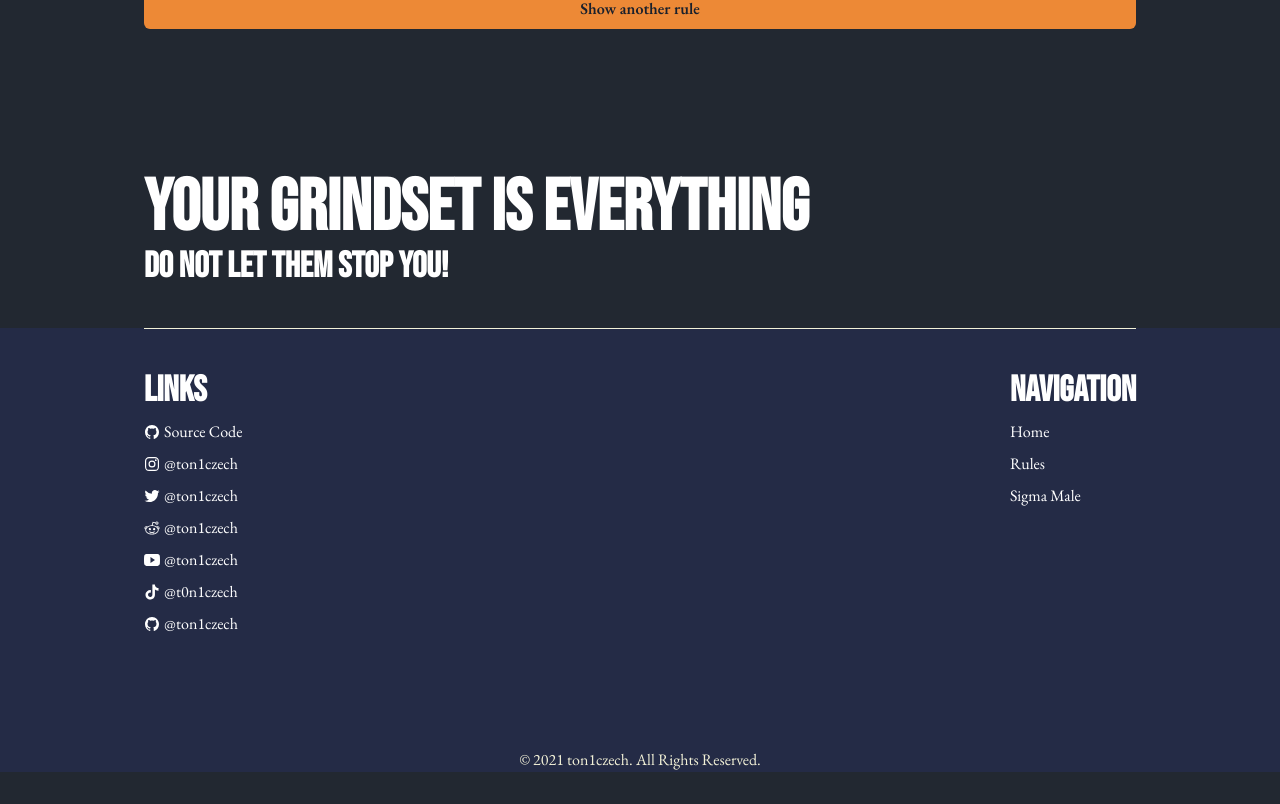
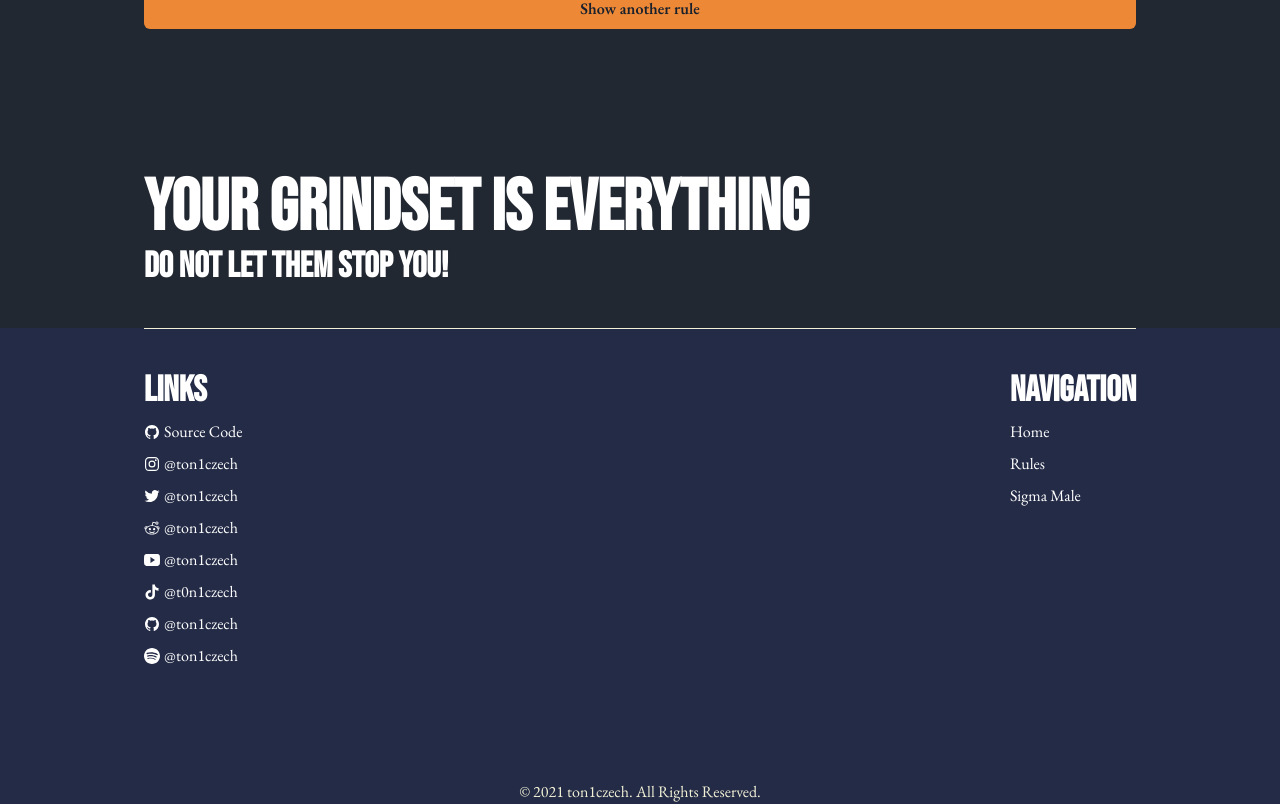
Before and after one commit to ton1czech/sigma-rules, a Next.js app: page / in a window 1280 px wide. Shown: the part 402-1206 px from the top of the page. Before the commit the page ends 1174 px from the top, so only its background shows below. Built offline with nearby package versions, Linux system fonts and the light colour scheme.

Commit message:
🎁NEW: spotify link

```diff
--- a/components/Footer.js
+++ b/components/Footer.js
@@ -8,6 +8,7 @@ import {
   IoLogoReddit,
   IoLogoYoutube,
 } from 'react-icons/io5'
+import { ImSpotify } from 'react-icons/im'
 
 export default function Footer() {
   return (
@@ -51,6 +52,15 @@ export default function Footer() {
                 <Icon mr={1} as={IoLogoGithub} />
                 @ton1czech
               </Link>
+              <Link
+                href='http://open.spotify.com/user/212btc3myry7hwb45aybf4efi'
+                display='flex'
+                alignItems='center'
+                isExternal
+              >
+                <Icon mr={1} as={ImSpotify} />
+                @ton1czech
+              </Link>
             </VStack>
             <VStack align='left'>
               <Heading>Navigation</Heading>
```
